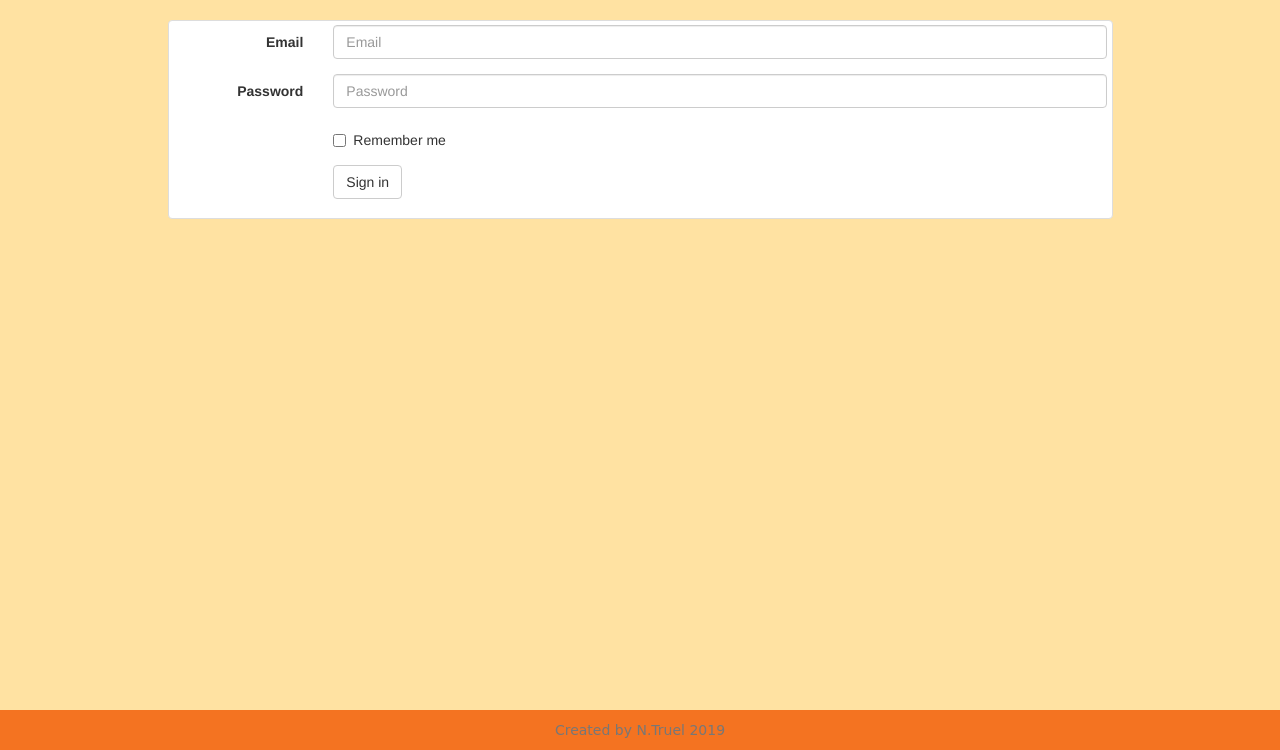
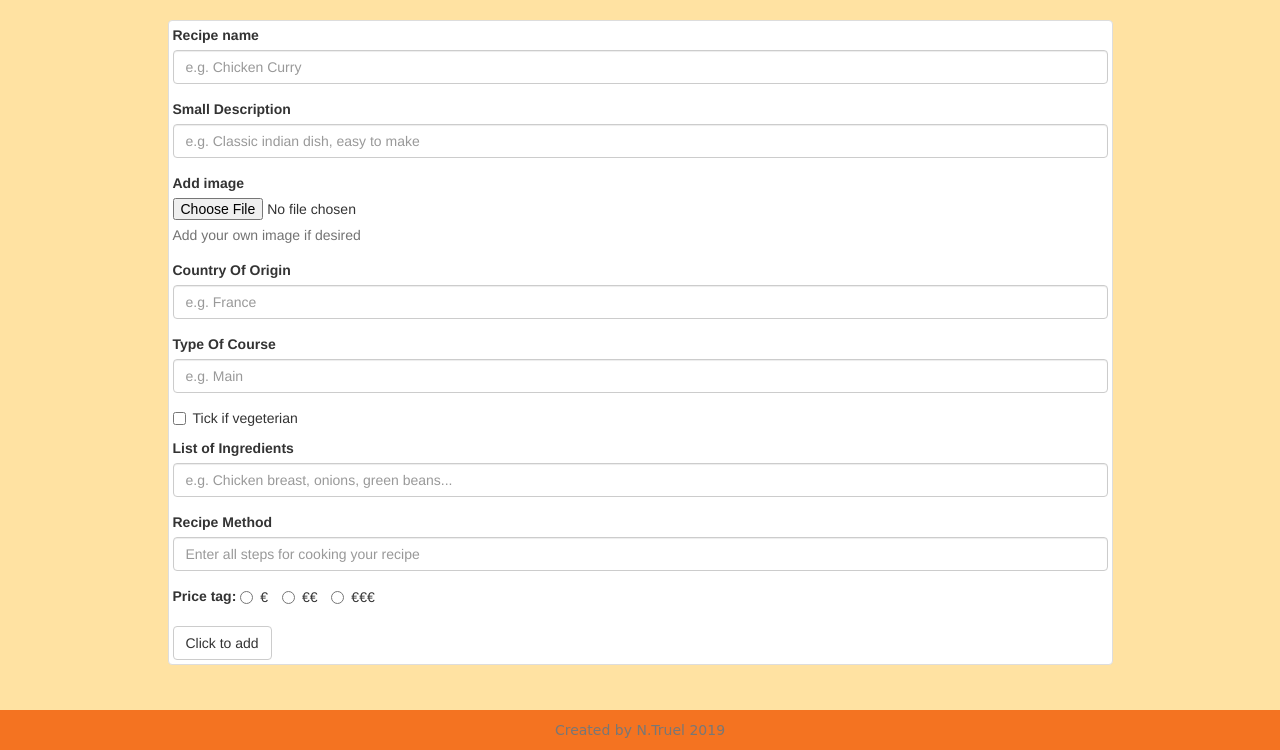
Before and after one commit to nicktruel/cookbook, a Flask app: page /add_recipe in a window 1280 px wide. Shown: the part 50-800 px from the top of the page. Run offline with Flask 2, Linux system fonts and the light colour scheme; some libraries are stand-ins or nearby versions; some web fonts are replaced.

Commit message:
Added form in add_recipe.html for adding recipes

```diff
--- a/templates/add_recipe.html
+++ b/templates/add_recipe.html
@@ -5,33 +5,58 @@
     <div class="row">
         <div class="col-xs-12 col-md-10 col-md-offset-1 ">
             <div class="thumbnail">
-                <form class="form-horizontal">
+                <form>
                     <div class="form-group">
-                        <label for="inputEmail3" class="col-sm-2 control-label">Email</label>
-                        <div class="col-sm-10">
-                            <input type="email" class="form-control" id="inputEmail3" placeholder="Email">
-                        </div>
+                        <label for="exampleInputEmail1">Recipe name</label>
+                        <input type="text" class="form-control" id="exampleInputEmail1" placeholder="e.g. Chicken Curry">
+                    </div>
+                     <div class="form-group">
+                        <label for="exampleInputEmail1">Small Description</label>
+                        <input type="text" class="form-control" id="exampleInputEmail1" placeholder="e.g. Classic indian dish, easy to make">
+                    </div>
+
+                    <div class="form-group">
+                        <label for="exampleInputFile">Add image</label>
+                        <input type="file" id="exampleInputFile">
+                        <p class="help-block">Add your own image if desired</p>
+                    </div>
+
+                    <div class="form-group">
+                        <label for="exampleInputPassword1">Country Of Origin</label>
+                        <input type="text" class="form-control" id="exampleInputPassword1" placeholder="e.g. France">
                     </div>
                     <div class="form-group">
-                        <label for="inputPassword3" class="col-sm-2 control-label">Password</label>
-                        <div class="col-sm-10">
-                            <input type="password" class="form-control" id="inputPassword3" placeholder="Password">
-                        </div>
+                        <label for="exampleInputPassword1">Type Of Course</label>
+                        <input type="text" class="form-control" id="exampleInputPassword1" placeholder="e.g. Main">
+                    </div>
+
+                     <div class="checkbox">
+                        <label><input type="checkbox"> Tick if vegeterian </label>
+                    </div>
+
+                     <div class="form-group">
+                        <label for="exampleInputEmail1">List of Ingredients</label>
+                        <input type="text" class="form-control" id="exampleInputEmail1" placeholder="e.g. Chicken breast, onions, green beans...">
                     </div>
                     <div class="form-group">
-                        <div class="col-sm-offset-2 col-sm-10">
-                            <div class="checkbox">
-                                <label>
-                                  <input type="checkbox"> Remember me
-                                </label>
-                            </div>
-                        </div>
+                        <label for="exampleInputEmail1">Recipe Method</label>
+                        <input type="text" class="form-control" id="exampleInputEmail1" placeholder="Enter all steps for cooking your recipe">
                     </div>
+
                     <div class="form-group">
-                        <div class="col-sm-offset-2 col-sm-10">
-                            <button type="submit" class="btn btn-default">Sign in</button>
-                        </div>
+                    <label for="exampleInputPassword1">Price tag: </label>
+                    <label class="radio-inline">
+                      <input type="radio" name="inlineRadioOptions" id="inlineRadio1" value="option1"> €
+                    </label>
+                    <label class="radio-inline">
+                      <input type="radio" name="inlineRadioOptions" id="inlineRadio2" value="option2"> €€
+                    </label>
+                    <label class="radio-inline">
+                      <input type="radio" name="inlineRadioOptions" id="inlineRadio3" value="option3"> €€€
+                    </label>
                     </div>
+
+                    <button type="submit" class="btn btn-default">Click to add</button>
                 </form>
             </div>
         </div>
--- a/templates/base.html
+++ b/templates/base.html
@@ -78,9 +78,11 @@
             <!-- /.container-fluid -->
         </nav>
 
+
+
 <!-- Footer -->
 <footer class="container-fluid footer">
-    <div class="col">
+    <div>
         <div class="credits">Created by N.Truel 2019</div>
     </div>
 </footer>
```
